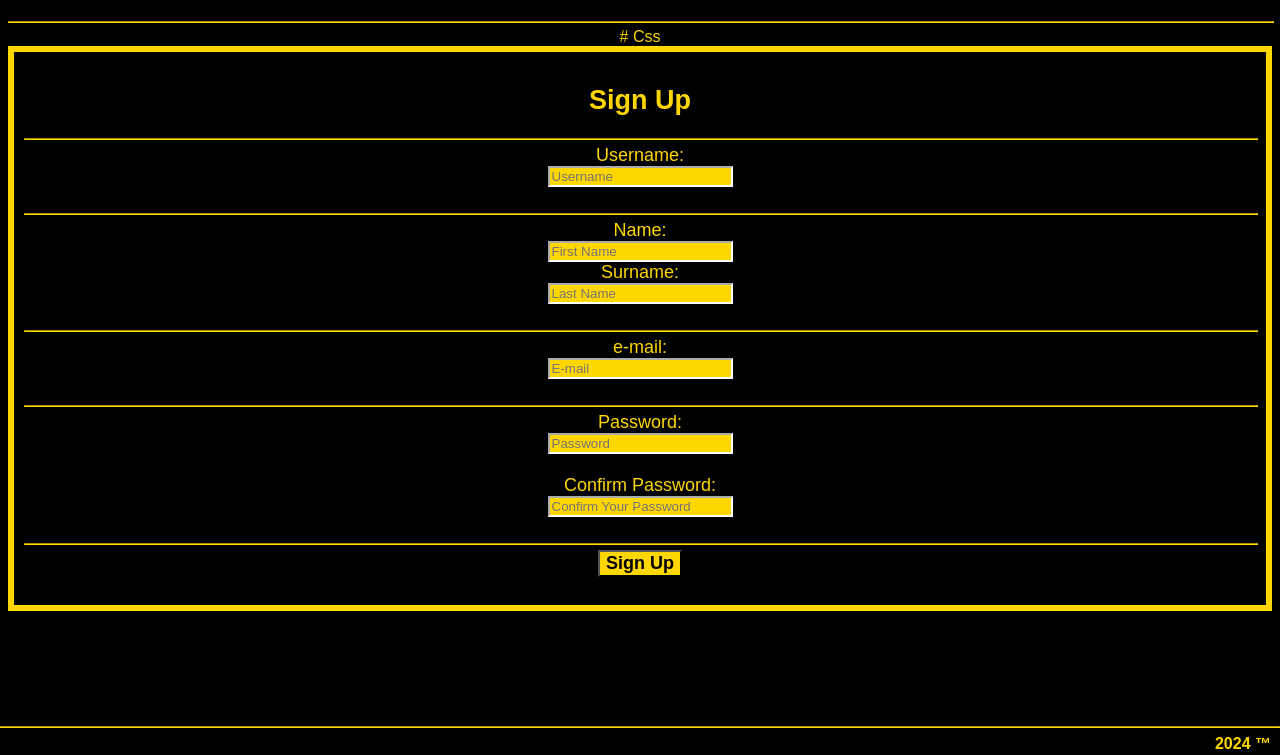
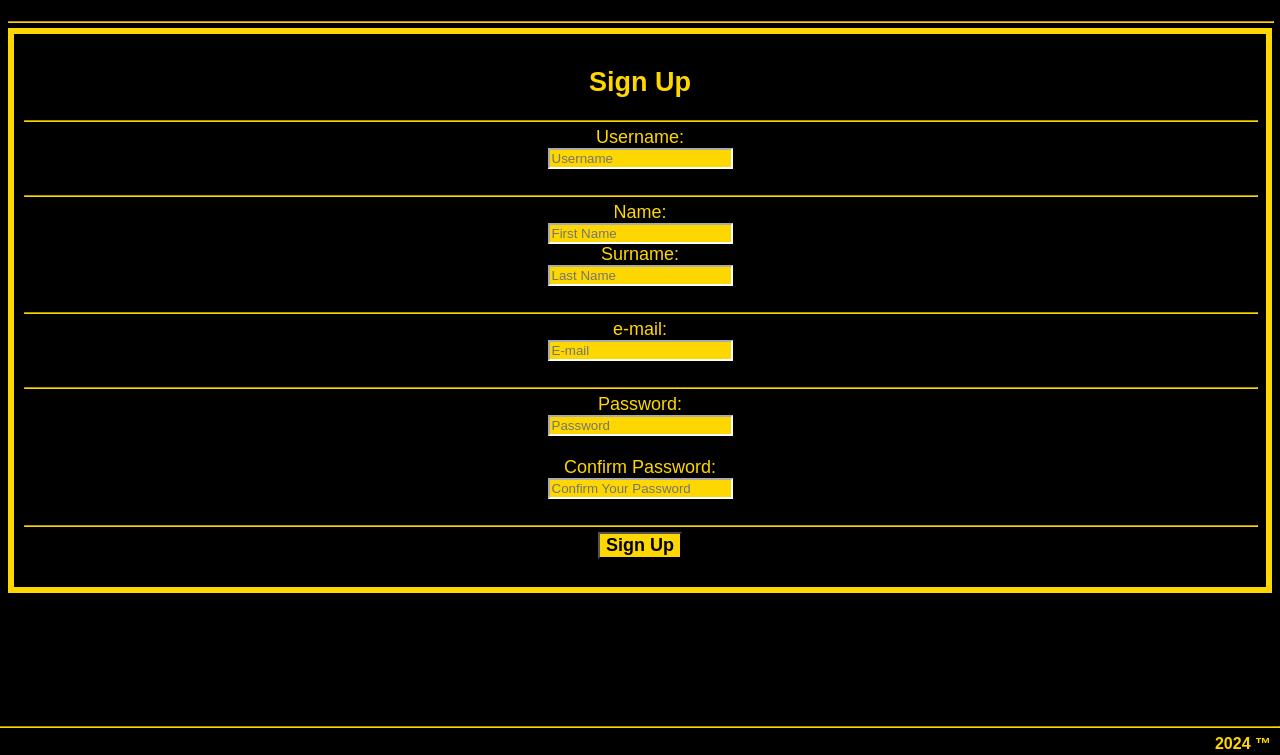
Before and after one commit to TheeKingZa/Music_Like, a Flask app: page /signUp in a window 1280 px wide. Shown: the part 45-800 px from the top of the page. Run offline with Flask 3, Linux system fonts and the light colour scheme; lists and menus that the app fills with data are empty.

Commit message:
rmved the #css comment

```diff
--- a/app/templates/sign-up.html
+++ b/app/templates/sign-up.html
@@ -6,7 +6,6 @@ Sign Up
 
 {% block content %}
 <main>
-    # Css
     <style>
         /* input custom */
         .custom-input {
```
